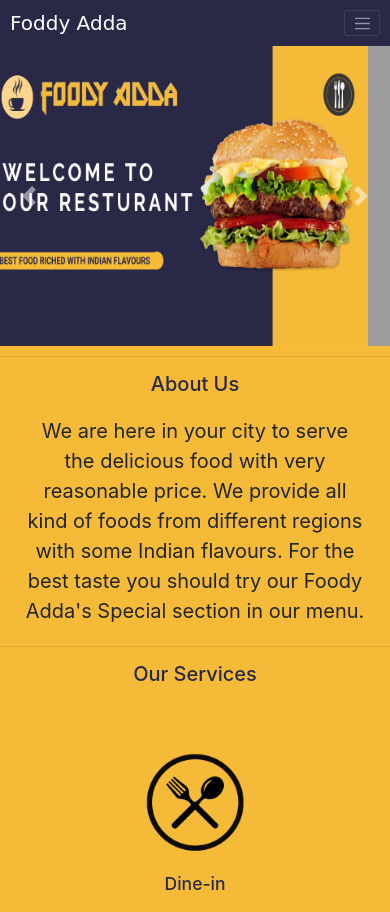
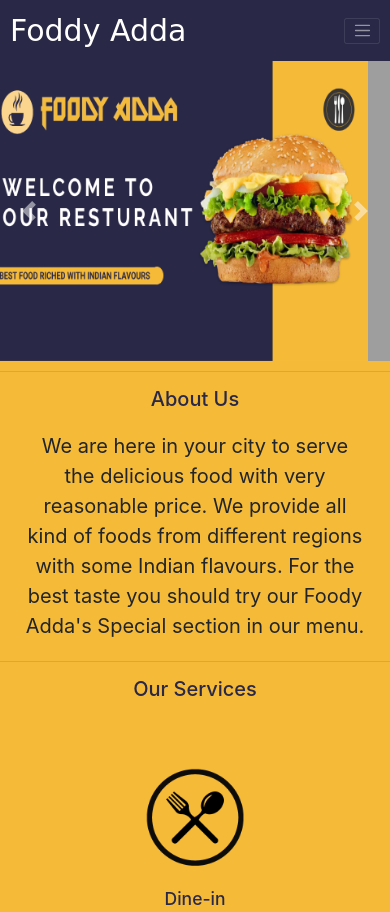
Before and after one commit to AlexWeb07/foodyadda, a plain HTML site: page index.html in a window 390 px wide. Shown: the top 912 px of the page. Drawn offline with nearby package versions, Linux system fonts and the light colour scheme; grey boxes are pictures that could not be loaded; a web font is replaced by a local one.

Commit message:
Update index.css

```diff
--- a/index.css
+++ b/index.css
@@ -178,7 +178,7 @@ span{
     .slider1{
         height: 30rem;
     }
-    .name{
-         font-size:2rem;
+    .nav-name{
+         font-size:1rem;
 
 }
```
